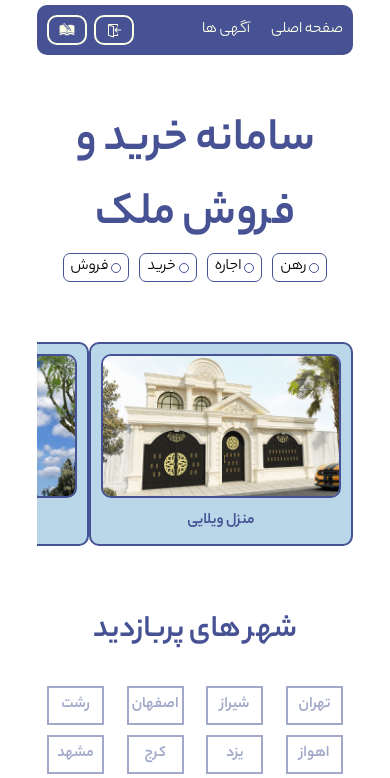
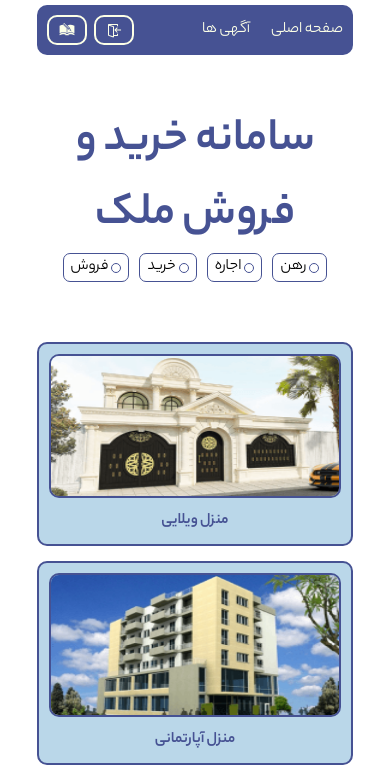
Before and after one commit to mohammadbayatzadeh/real-state, a Next.js app: page / in a window 390 px wide. Shown: the top 778 px of the page. Built offline with nearby package versions, Linux system fonts and the light colour scheme; no server answers.

Commit message:
sort data added

```diff
--- a/src/components/elements/Card.js
+++ b/src/components/elements/Card.js
@@ -20,7 +20,7 @@ function Card({ data: { category, title, price, location } }) {
   return (
     <div className={styles.container}>
       <div className={styles.icon}>{icons[category]}</div>
-      <div className={styles.title}> {title}</div>
+      <div className={styles.title} > {title}</div>
       <div className={styles.location}>
         <HiLocationMarker /> {location}
       </div>
--- a/src/components/elements/Card.module.css
+++ b/src/components/elements/Card.module.css
@@ -13,6 +13,13 @@
   font-size: 1.8em;
   color: var(--color-light);
 }
+.title {
+  overflow: hidden;
+  display: -webkit-box;
+  -webkit-line-clamp: 1; /* number of lines to show */
+  line-clamp: 1;
+  -webkit-box-orient: vertical;
+}
 .location,
 .price,
 .row {
@@ -22,9 +29,26 @@
   font-weight: 300;
   font-size: 0.9em;
   margin-top: 5px;
+  overflow: hidden;
+  display: -webkit-box;
+  -webkit-line-clamp: 1; /* number of lines to show */
+  line-clamp: 1;
+  -webkit-box-orient: vertical;
 }
 .row {
   width: 100%;
+  display: flex;
   justify-content: space-between;
   transition: 0.5s all ease;
 }
+@media (max-width: 1000px) {
+  .container {
+    width: 48%;
+  }
+}
+
+@media (max-width: 660px) {
+  .container {
+    width: 100%;
+  }
+}
--- a/src/components/modules/CategoryCard.js
+++ b/src/components/modules/CategoryCard.js
@@ -1,9 +1,13 @@
 //styles
 import Image from "next/image";
 import styles from "./CategoryCard.module.css";
+import Link from "next/link";
 function CategoryCard({ name, title, link }) {
   return (
-    <div className={styles.container}>
+    <Link
+      className={styles.container}
+      href={{ pathname: "residentials", query: { category: name } }}
+    >
       <Image
         src={`/images/${name}.png`}
         alt={title}
@@ -12,7 +16,7 @@ function CategoryCard({ name, title, link }) {
         priority={true}
       />
       <p>{title}</p>
-    </div>
+    </Link>
   );
 }
 
--- a/src/components/modules/CategoryCard.module.css
+++ b/src/components/modules/CategoryCard.module.css
@@ -1,13 +1,14 @@
 .container {
+  width: 24%;
   padding: 10px;
   border-radius: 10px;
+  margin-bottom: 15px;
   background-color: var(--color-second);
   border: 2px solid var(--color-first);
-  margin: 0 auto;
   transition: 0.5s all ease;
-  cursor: pointer;
 }
 .container img {
+  width: 100%;
   border-radius: 10px;
   border: 2px solid var(--color-first);
 }
@@ -19,3 +20,15 @@
 .container:hover {
   transform: translateY(-10px);
 }
+
+@media (max-width: 800px) {
+  .container {
+    width: 48%;
+  }
+}
+
+@media (max-width: 400px) {
+  .container {
+    width: 100%;
+  }
+}
--- a/src/components/templates/HomePage.module.css
+++ b/src/components/templates/HomePage.module.css
@@ -39,7 +39,9 @@
 .category {
   width: 100%;
   display: flex;
+  flex-wrap: wrap;
   justify-content: space-between;
+
   margin: 60px 0;
 }
 .cities {
--- a/src/components/templates/ResidentialsPage.module.css
+++ b/src/components/templates/ResidentialsPage.module.css
@@ -3,11 +3,12 @@
   display: flex;
 }
 .sidebar {
+  width: 200px;
+  height: max-content;
   padding: 10px;
   border-radius: 7px;
   border: 2px solid var(--color-first);
   margin: 0px 0px 5px 5px;
-  width: 200px;
   display: flex;
   flex-direction: column;
 }
@@ -32,6 +33,7 @@
 }
 .error {
   padding: 10px;
+  height: max-content;
   border-radius: 10px;
   font-weight: 300;
   background-color: var(--color-fourth);
```
Also changed, not shown: src/app/residentials/page.js (+5 -2 lines), src/components/templates/ResidentialsPage.js (+10 -2 lines).
